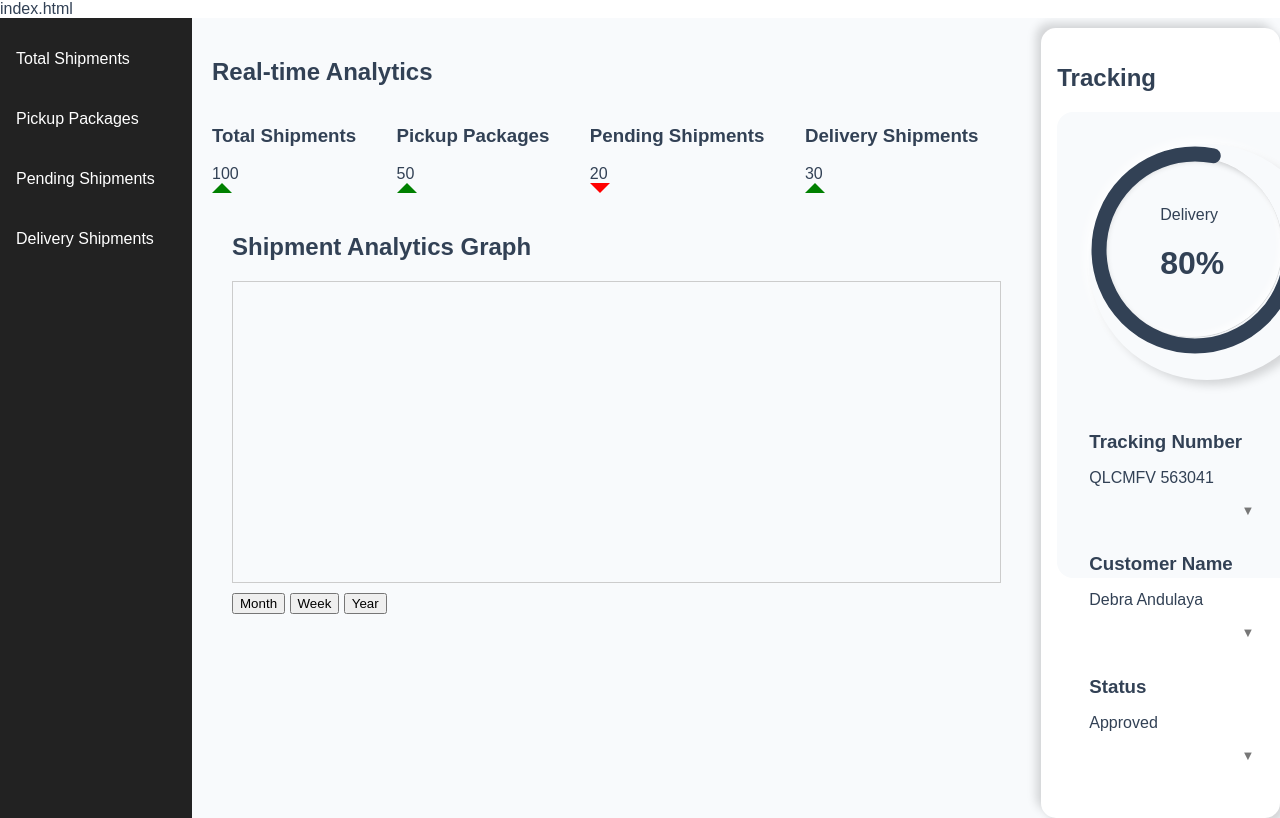
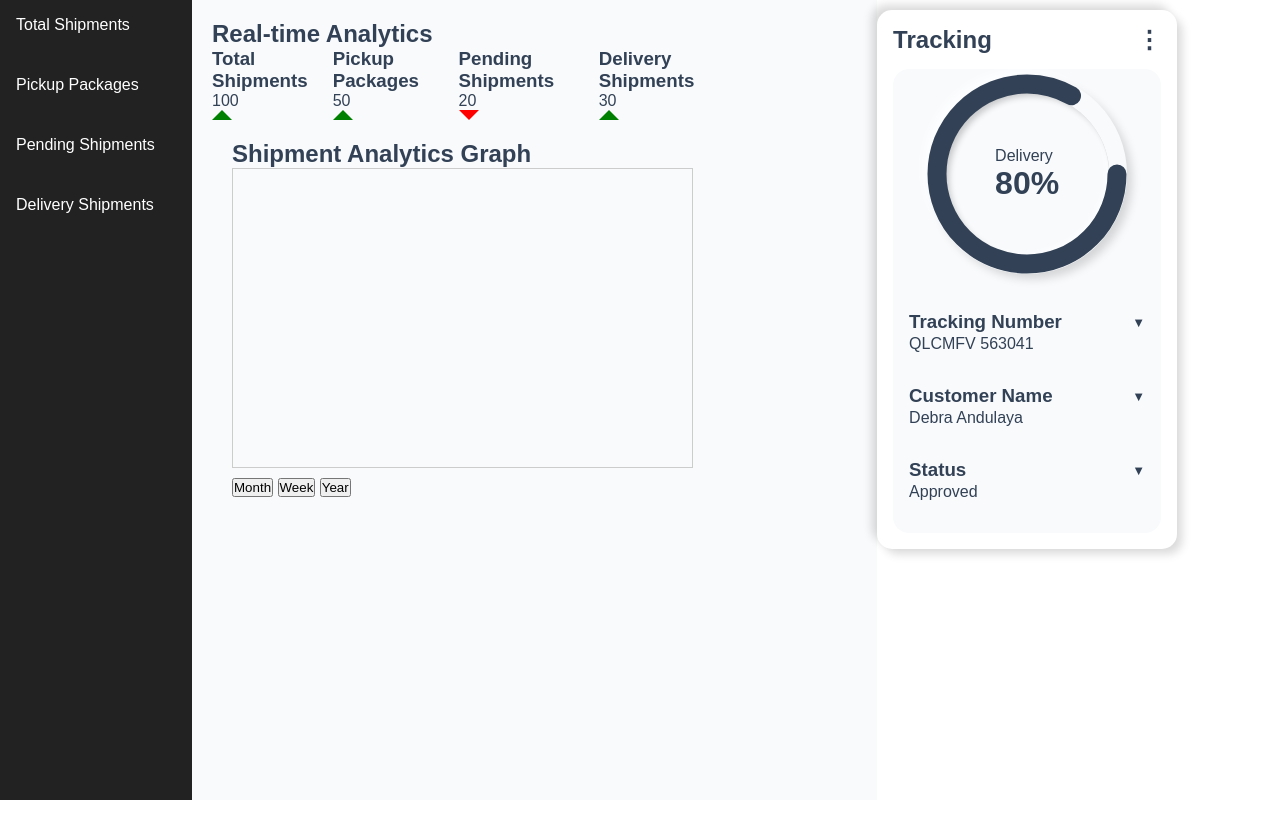
Before and after one commit to pavanreddy565/Inventory-Management-System, a plain HTML site: page index.html in a window 1280 px wide. Drawn offline with Linux system fonts and the light colour scheme.

Commit message:
Enhance circular progress bar in the main div

```diff
--- a/index.html
+++ b/index.html
@@ -1,4 +1,4 @@
-index.html
+
 <!DOCTYPE html>
 <html lang="en">
 <head>
@@ -9,6 +9,7 @@ index.html
 </head>
 <body>
   <bar>
+    <!-- ================================================ 1 ================================================== -->
       <nav class="sidebar" id="sidebar">
         <ul>
           <li><a href="#">Total Shipments</a></li>
@@ -17,9 +18,11 @@ index.html
           <li><a href="#">Delivery Shipments</a></li>
         </ul>
       </nav>
+      <!-- ================================================ 1 ================================================== -->
       <!-- <header>
         <h1>Real-time Shipment Analytics</h1>
       </header> -->
+      <!-- ================================================ 2 ================================================== -->
       <div class="secnod">
 
             <div class="analytics-container">
@@ -58,44 +61,7 @@ index.html
                   </div>
                 </div>
             </div>
-            <div class="circle-progress">
-              <h2>Tracking</h2>
-              <div class="progress-info">
-                <div class="skill">
-                  <div class="outer">
-                      <div class="inner">
-                          <div id="perc">
-                            <p>Delivery</p>
-                            <h1>80%</h1>
-                          </div>
-                      </div>
-                  </div>
-                  <svg xmlns="http://www.w3.org/2000/svg" version="1.1" width="300px" height="300px">
-                      <defs>
-                         <linearGradient id="GradientColor">
-                            <stop offset="0%" stop-color="#e91e63" />
-                            <stop offset="100%" stop-color="#673ab7" />
-                         </linearGradient>
-                      </defs>
-                      <circle cx="106" cy="106" r="96" stroke-linecap="round" />
-                  </svg>
-                  <div class="services">
-                    <div class="services_child">
-                       <h3>Tracking Number</h3>
-                       <p>QLCMFV 563041</p>
-                    </div>
-                    <div class="services_child">
-                      <h3>Customer Name</h3>
-                      <p>Debra Andulaya</p>
-                   </div>
-                   <div class="services_child">
-                    <h3>Status</h3>
-                    <p>Approved</p>
-                 </div>
-                  </div>
-                </div>
-              </div>
-            </div>
+
             <!-- <div class="recent-activity">
               <h2>Recent Activity</h2>
               <table>
@@ -118,7 +84,48 @@ index.html
             </div> -->
 
       </div>
+      <div class="third">
+        <div class="circle-progress">
+          <h2>Tracking</h2>
+          <div class="progress-info">
+            <div class="skill">
+              <div class="outer" id="out">
+                  <div class="inner">
+                      <div id="perc">
+                        <p>Delivery</p>
+                        <h1>80%</h1>
+                      </div>
+                  </div>
+                  <svg xmlns="http://www.w3.org/2000/svg" version="1.1" width="300px" height="300px">
+                    <defs>
+                       <linearGradient id="GradientColor">
+                          <stop offset="0%" stop-color="#e91e63" />
+                          <stop offset="100%" stop-color="#673ab7" />
+                       </linearGradient>
+                    </defs>
+                    <circle cx="50%" cy="50%" r="90" stroke-linecap="round" />
+                </svg>
+              </div>
 
+
+            </div>
+            <div class="services">
+              <div class="services_child">
+                 <h3>Tracking Number</h3>
+                 <p>QLCMFV 563041</p>
+              </div>
+              <div class="services_child">
+                <h3>Customer Name</h3>
+                <p>Debra Andulaya</p>
+             </div>
+             <div class="services_child">
+              <h3>Status</h3>
+              <p>Approved</p>
+           </div>
+            </div>
+          </div>
+        </div>
+      </div>
   </bar>
   <!-- <footer>
     <p>&copy; 2024 Shipment Analytics</p>
--- a/scripts.js
+++ b/scripts.js
@@ -5,3 +5,24 @@ const sidebar = document.getElementById('sidebar');
 toggleBtn.addEventListener('click', () => {
   sidebar.classList.toggle('active');
 });
+
+window.addEventListener('load', function() {
+  const percDiv = document.getElementById('out');
+  const circleSvg = percDiv.querySelector('.circle-svg');
+  const circle = circleSvg.querySelector('.circle');
+
+  function setCircleCenter() {
+      const divWidth = percDiv.offsetWidth;
+      const divHeight = percDiv.offsetHeight;
+
+      // Set the cx and cy attributes of the circle to half of the div's width and height
+      circle.setAttribute('cx', divWidth / 2);
+      circle.setAttribute('cy', divHeight / 2);
+  }
+
+  // Call the function once on load
+  setCircleCenter();
+
+  // Call the function again if the window is resized
+  window.addEventListener('resize', setCircleCenter);
+});
--- a/styles.css
+++ b/styles.css
@@ -1,5 +1,8 @@
-styles.css
+
 /* styles.css */
+:root{
+  --fontcolor:#324155
+}
 *{
   box-sizing: border-box;
   padding: 0;
@@ -8,7 +11,7 @@ styles.css
 body {
     font-family: Arial, sans-serif;
     margin: 0;
-    color: #324155;
+    color: var(--fontcolor);
     padding: 0;
     height: 100vh;
     width: 100vw;
@@ -54,7 +57,7 @@ body {
     margin-bottom: 10px;
   }
   .secnod{
-    width: 85%;
+
     display: flex;
 
     background-color: #f8fafc;
@@ -89,8 +92,11 @@ body {
     margin-top: 10px;
   }
   /* circular bar graph */
+  .third{
+    width: 25%;
+  }
   .circle-progress{
-    width: 19%;
+    width: clamp(250px,100%,300px);
     margin-top: 10px;
     background-color: white;
     box-shadow:6px 6px 10px -1px rgba(0,0,0,0.15),
@@ -100,24 +106,44 @@ body {
     padding: 1rem;
     /* background-color: aquamarine; */
   }
+  .circle-progress h2{
+    position: relative;
+    cursor: pointer;
+  }.circle-progress h2::after{
+    content: '\22EE';
+    font-size: 1.5rem;
+    color:var(--fontcolor);
+    position: absolute;
+    top: 50%;
+    right: 0;
+    transform: translateY(-50%);
+    pointer-events: none;
+  }
   .progress-info{
-    display: flex;
+
     /* background-color: purple; */
-    padding: 2rem;
+    /* padding: 2rem; */
     width: 100%;
     margin-top: 15px;
     height:53%;
     border-radius: 1rem;
+    /* display: flex; */
+
     background-color: #f8fafc;
     box-shadow:inset 6px 6px 10px -1px rgba(0,0,0,0.15),
     inset -6px 10px -1px rgba(0,0,0,0.15) ;
+    /* background-color: pink; */
   }
   .skill{
     /* margin-right: 10px; */
-    /* margin-left: 100px; */
-    width: 160px;
 
-    height:160px;
+    width: max(100%,230px);
+    display: flex;
+    justify-content: center;
+    /* background-color: rgb(0, 255, 21); */
+    padding: 5px;
+    box-sizing: border-box;
+    /* height:160px; */
     position: relative;
 
 
@@ -126,19 +152,22 @@ body {
 }
 
 .outer{
-    height: 210px;
-    width: 210px;
+    height: 200px;
+    width: 200px;
     border-radius: 50%;
     /* border:2px solid red; */
-    margin: auto;
-
-    padding: 13px;
+    /* margin: auto; */
+    position: relative;
+    padding: 2px;
+    display: flex;
+    justify-content: center;
+    align-items: center;
     /* box-sizing: border-box; */
     box-shadow: 6px 6px 10px -1px rgba(0,0,0,0.15),
                 -6px -6px 10px -1px rgba(255,255,255,0.7);
 }.inner{
-    height: 180px;
-    width: 180px;
+    height: 163px;
+    width: 163px;
     border-radius: 50%;
     /* border:2px solid red ;    */
     display: flex;
@@ -155,36 +184,41 @@ circle{
   fill: none;
   stroke: #324155;
   /* stroke:url(#GradientColor); */
-  stroke-width: 15px;
+  stroke-width: 19px;
   stroke-dasharray: 550;
   stroke-dashoffset: 80;
 
 }
-div.skill svg{
+ svg{
   position: absolute;
-  left: 0;
-  top:0;
+        top: 0;
+        left: 0;
+        width: 100%;
+        height: 100%;
 }
 /* tracking record */
 
 .services{
-  margin-top:1rem;
+
+  padding: 1rem;
 }
 .services_child{
   padding: 1rem 0rem;
 }
 .services_child h3{
   margin-bottom: 2px;
+    position: relative;
+    cursor: pointer;
 }
-.services_child::after{
-  content:'\25BC';
+.services_child h3::after{
+  content: '\25BC';
   font-size: 13px;
-  color: #777;
-  float: right;
-  margin-left: 5px;
-  position:relative;
-  top:0;
-  left: 5;
+  color:var(--fontcolor);
+  position: absolute;
+  top: 50%;
+  right: 0;
+  transform: translateY(-50%);
+  pointer-events: none;
 }
 /*  circluar bar graph */
   .recent-activity {
```
